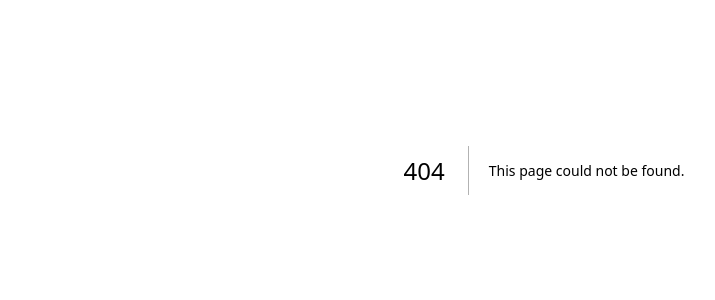
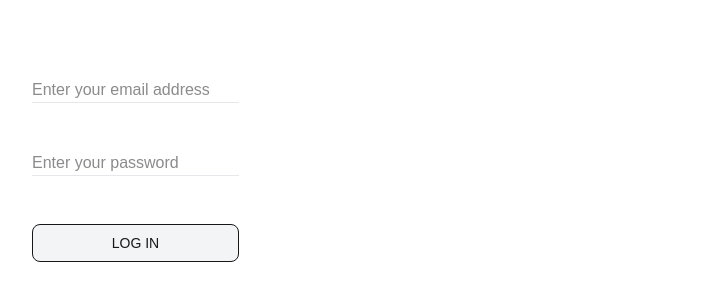
Before and after one commit to RenaldoLouis/commsult_demo, a Next.js app: page /login in a window 1280 px wide. Before the commit this address had no page. Shown: the part 230-530 px from the top of the page, without its empty margins (96-811 px from the left). Built offline with nearby package versions, Linux system fonts and the light colour scheme.

Commit message:
add page for login but not integrated to nextAuth

```diff
--- /dev/null
+++ b/src/app/components/LoginForm.js
@@ -0,0 +1,73 @@
+"use client"
+import { signIn } from "next-auth/react";
+import { useRouter } from 'next/navigation';
+import { useState } from 'react';
+
+const LoginForm = () => {
+    const router = useRouter();
+
+    const [email, setEmail] = useState("");
+    const [password, setPassword] = useState("");
+    const [error, setError] = useState("");
+
+    const handleEmailChange = e => setEmail(e.target.value);
+    const handlePasswordChange = e => setPassword(e.target.value);
+    const clearInputs = () => {
+        setEmail("");
+        setPassword("");
+        setError("");
+    }
+    const handleSubmit = async (e) => {
+        e.preventDefault();
+        signIn("credentials", {
+            email,
+            password,
+            redirect: false
+        })
+            .then(res => {
+                if (res.error) {
+                    setError(JSON.parse(res.error).message);
+                }
+                else {
+                    clearInputs();
+                    router.push("/");
+                }
+            })
+            .catch(e => console.error(e))
+    }
+
+    return (
+        <form
+            onSubmit={handleSubmit}
+            className="flex flex-col space-y-12 w-full px-32"
+        >
+            <input
+                type="text"
+                value={email}
+                onChange={handleEmailChange}
+                placeholder="Enter your email address"
+                className="border-b border-b-gray-200 hover:border-b-gray-500"
+            />
+            <input
+                type="password"
+                value={password}
+                onChange={handlePasswordChange}
+                placeholder="Enter your password"
+                className="border-b border-b-gray-200 hover:border-b-gray-500"
+            />
+            <button
+                type="submit"
+                className="border rounded-lg px-6 py-2 bg-gray-100 hover:bg-gray-200 duration-300 uppercase text-sm"
+            >
+                Log in
+            </button>
+            {error &&
+                <p className="text-red-500 font-bold text-center">
+                    {error}
+                </p>
+            }
+        </form>
+    )
+}
+
+export default LoginForm;
--- /dev/null
+++ b/src/app/login/page.js
@@ -0,0 +1,11 @@
+import LoginForm from "../components/LoginForm";
+
+export default function Login() {
+    return (
+        <main className="flex h-screen">
+            <div className="bg-white flex justify-center items-center">
+                <LoginForm />
+            </div>
+        </main>
+    )
+}
```
